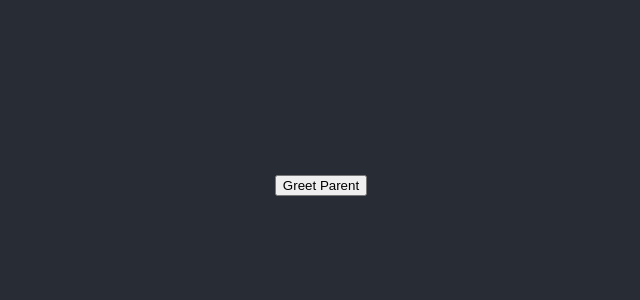
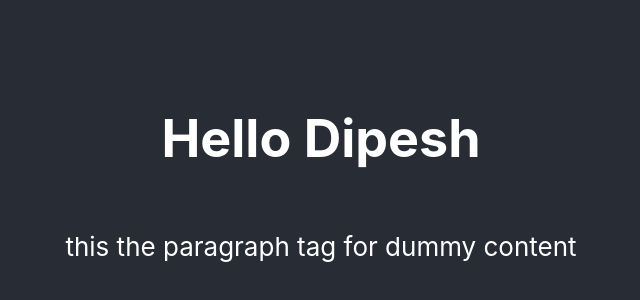
Before and after one commit to dipeshshakya/reacttuts, a React (Create React App) app: page / in a window 1280 px wide. Shown: the part 220-520 px from the top of the page, without its empty margins (319-959 px from the left). Built offline with nearby package versions, Linux system fonts and the light colour scheme.

Commit message:
react fragment

```diff
--- a/src/App.js
+++ b/src/App.js
@@ -1,4 +1,4 @@
-import React from "react";
+import React, { Fragment } from "react";
 // import logo from './logo.svg';
 import "./App.css";
 // import Greet from "./Components/Greet";
@@ -10,6 +10,7 @@ import "./App.css";
 // import EventBind from "./Components/EventBind";
 import ParentComponent from "./Components/ParentComponent";
 import LifeCycleA from "./Components/LifeCycleA";
+import FragmentDemo from "./Components/FragmentDemo";
 
 function App() {
   return (
@@ -24,8 +25,9 @@ function App() {
         {/* <FunctionClick />
         <ClassClick /> */}
         {/* <EventBind /> */}
-        <ParentComponent />
-        <LifeCycleA />
+        {/* <ParentComponent />
+        <LifeCycleA /> */}
+        <FragmentDemo />
       </header>
     </div>
   );
--- /dev/null
+++ b/src/Components/FragmentDemo.js
@@ -0,0 +1,12 @@
+import React from "react";
+
+function FragmentDemo() {
+  return (
+    <React.Fragment>
+      <h1>Hello Dipesh</h1>
+      <p>this the paragraph tag for dummy content</p>
+    </React.Fragment>
+  );
+}
+
+export default FragmentDemo;
```
